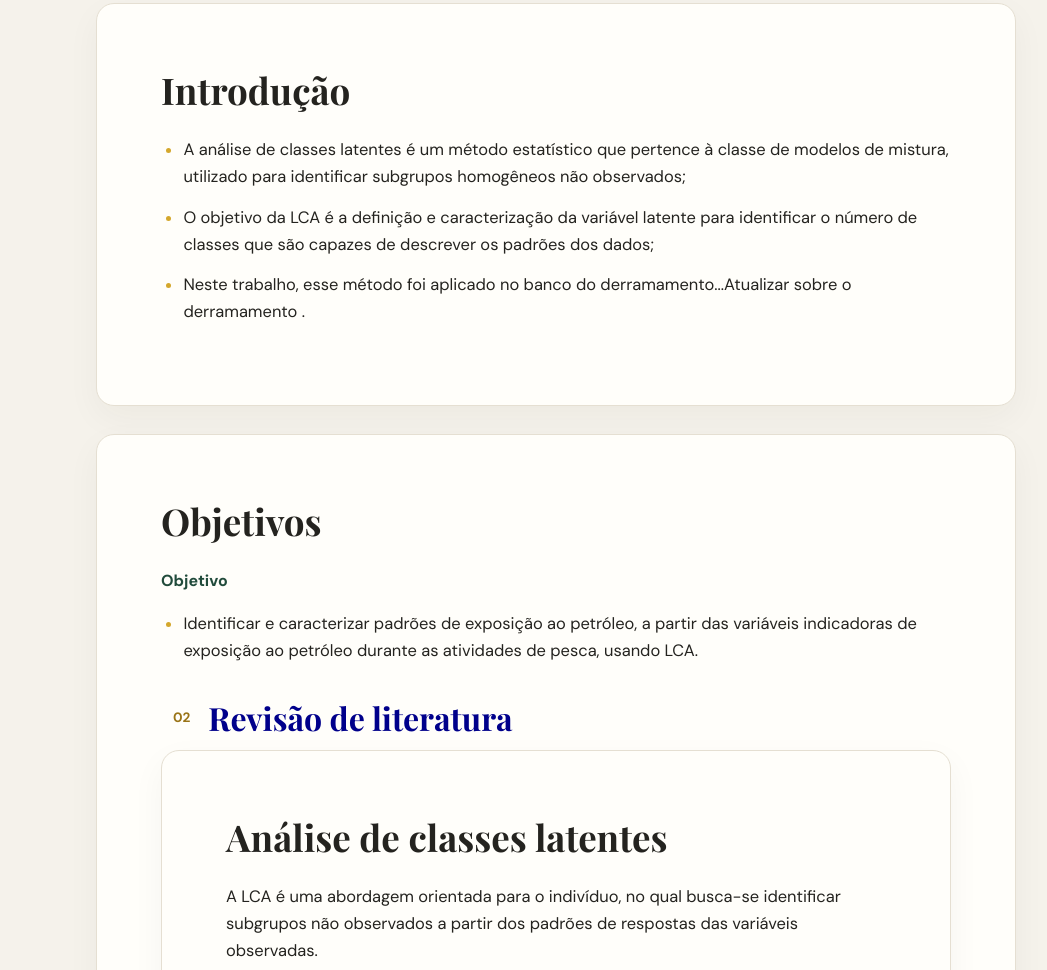
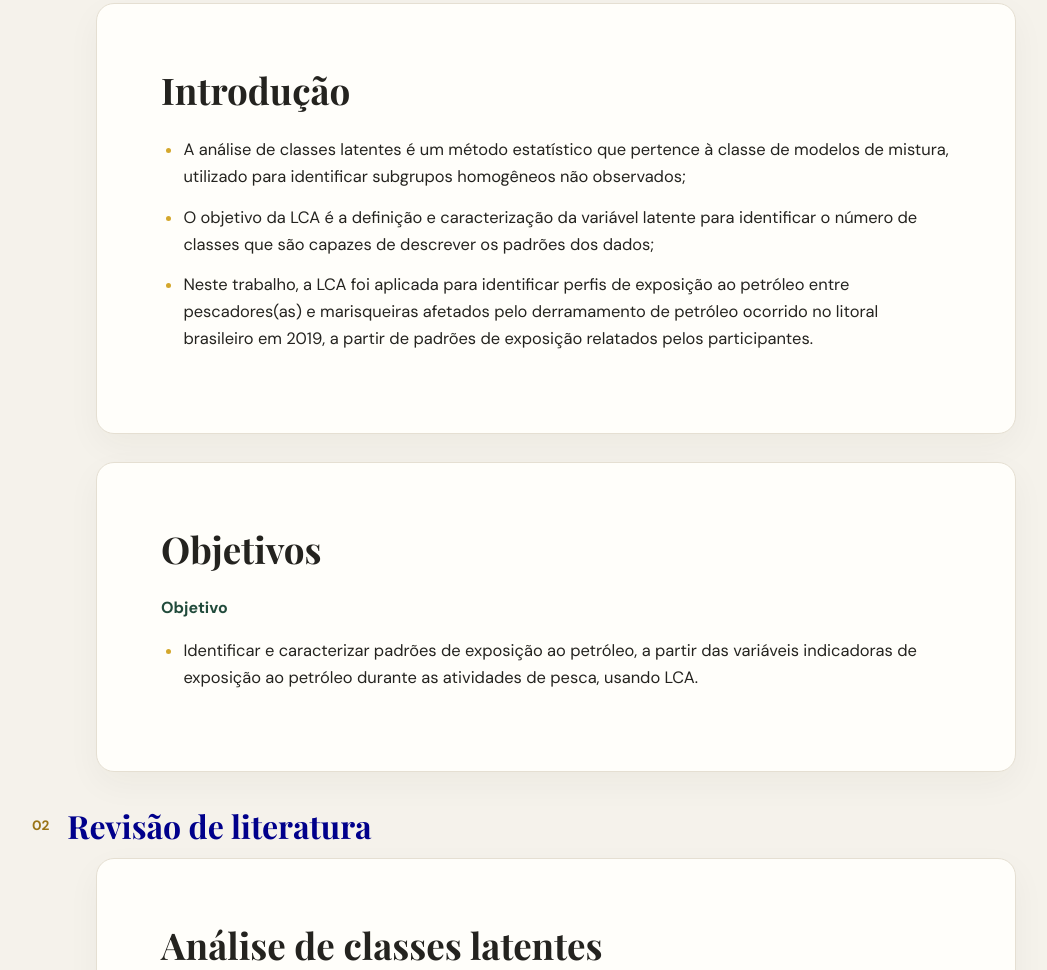
Before and after one commit to mavigonsalves18/apresentacao_tcc, a plain HTML site: page index.html in a window 1280 px wide. Shown: the part 1519-2489 px from the top of the page, without its empty margins (84-1131 px from the left). Drawn offline with nearby package versions, Linux system fonts and the light colour scheme.

Commit message:
Update index.html

```diff
--- a/index.html
+++ b/index.html
@@ -57,15 +57,18 @@
       <ul>
         <li>A análise de classes latentes é um método estatístico que pertence à classe de modelos de mistura, utilizado para identificar subgrupos homogêneos não observados;</li>
         <li>O objetivo da LCA é a definição e caracterização da variável latente para identificar o número de classes que são capazes de descrever os padrões dos dados;</li>
-        <li> Neste trabalho, esse método foi aplicado no banco do derramamento...Atualizar sobre o derramamento . </li>
+        <li> Neste trabalho, a LCA foi aplicada para identificar perfis de exposição ao petróleo entre pescadores(as) e marisqueiras afetados pelo derramamento de petróleo ocorrido no litoral brasileiro em 2019, a partir de padrões de exposição relatados pelos participantes. </li>
+    </section>
 
+    </section>
+    <section class="slide" data-slide="4"><h3>Objetivos</h3>
+  <h4>Objetivo</h4>
+  <ul>
+    <li>Identificar e caracterizar padrões de exposição ao petróleo, a partir das variáveis indicadoras de exposição ao petróleo durante as atividades de pesca, usando LCA.</li>
   </ul>
 </section>
-    <section class="slide" data-slide="4"><h3>Objetivos</h3>
-      <h4>Objetivo</h4><ul>
-        <li>Identificar e caracterizar padrões de exposição ao petróleo, a partir das variáveis indicadoras de exposição ao petróleo durante as atividades de pesca, usando LCA.</li>
-      </ul>
     <div class="section-heading" id="revisao"><span>02</span><h2>Revisão de literatura</h2></div>
+
 <section class="slide" data-slide="6"><h3>Análise de classes latentes</h3>
   <p>A LCA é uma abordagem orientada para o indivíduo, no qual busca-se identificar subgrupos não observados a partir dos padrões de respostas das variáveis observadas.</p>
   <div class="equation">
@@ -77,8 +80,8 @@
     \rho_{j,r_j\mid c}^{I(y_j=r_j)}
     \]
   </div>
+</section>
 
-    </section>
     <section class="slide" data-slide="7"><h3>Independência local</h3>
       <p>Um dos pressupostos da LCA é a independência local, ou seja, se as variáveis observadas são independentes dentro das subpopulações latentes.</p>
     </section>
```
Lines whose indentation alone changed are shown as unchanged.
